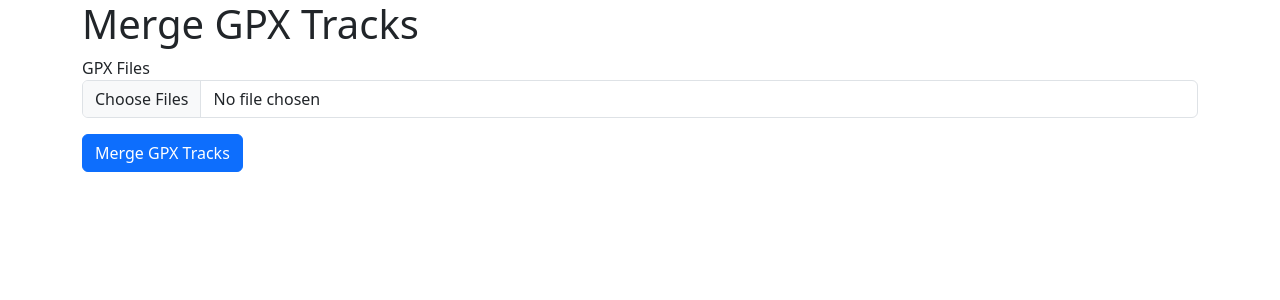
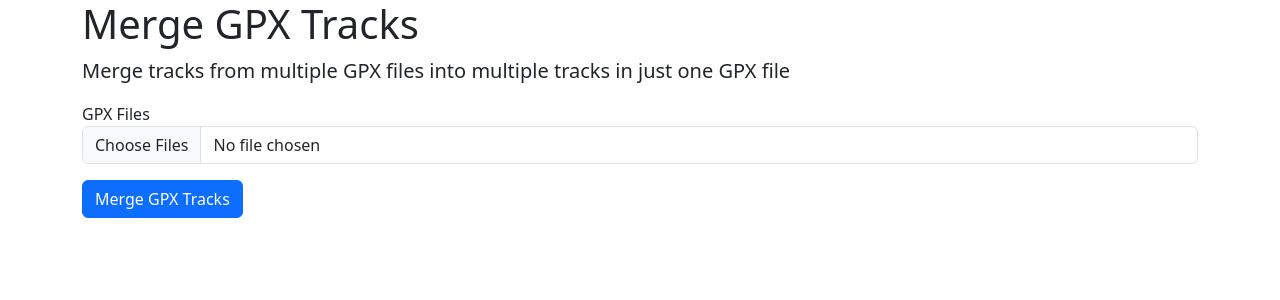
Before and after one commit to lostmapper/tools.lostmapper.com, a Flask app: page /merge-gpx-tracks in a window 1280 px wide. Shown: the top 300 px of the page. Run offline with Flask 3, Linux system fonts and the light colour scheme.

Commit message:
Small form tweak

```diff
--- a/templates/merge-gpx-tracks.html
+++ b/templates/merge-gpx-tracks.html
@@ -5,10 +5,12 @@
 {% block content %}
 <h1>Merge GPX Tracks</h1>
 
+<p class="lead">Merge tracks from multiple GPX files into multiple tracks in just one GPX file</p>
+
 <form action="/merge-gpx-tracks" method="POST" enctype="multipart/form-data">
     <div class="mb-3">
         <label for="files">GPX Files</label>
-        <input type="file" name="files" multiple class="form-control"/>
+        <input type="file" id="files" name="files" multiple class="form-control"/>
     </div>
 
     <button type="submit" class="btn btn-primary">Merge GPX Tracks</button>
```
